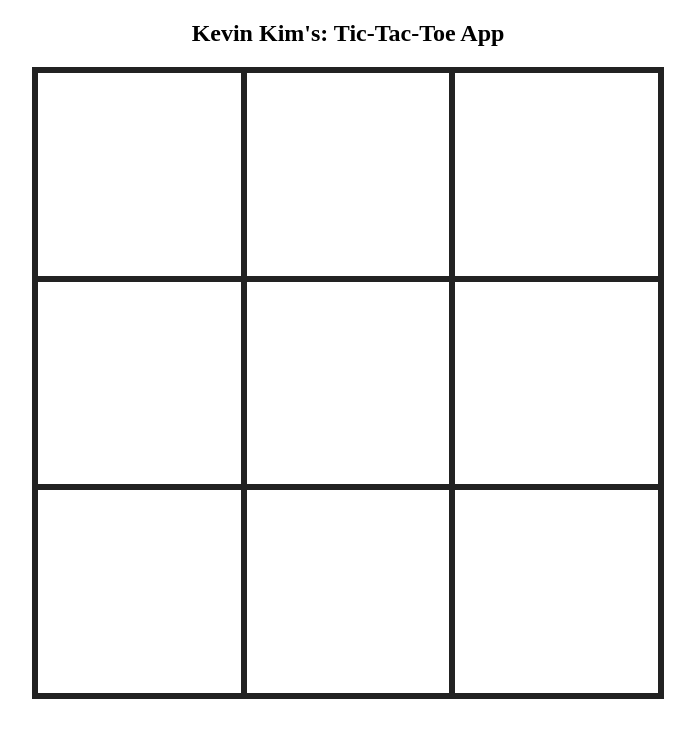
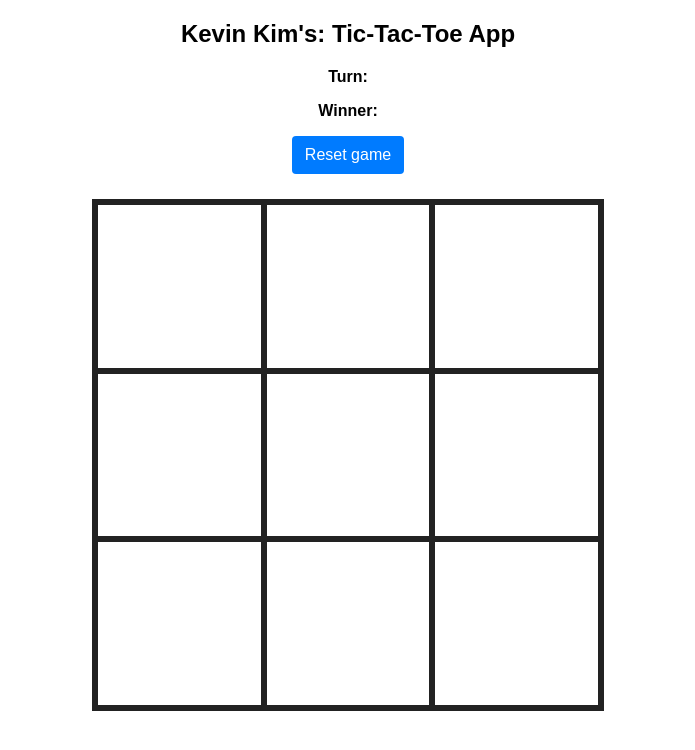
Before and after one commit to uclabruin909/js-tic-tac-toe, a plain HTML site: page index.html in a window 1280 px wide. Shown: the whole page, without its empty margins (292-987 px from the left). Drawn offline with Linux system fonts and the light colour scheme.

Commit message:
create board control styles

```diff
--- a/css/styles.css
+++ b/css/styles.css
@@ -1,5 +1,13 @@
 * {
 	box-sizing: border-box;
+}
+
+html, body {
+	margin: 0;
+	padding: 0;
+	height: 100%;
+	width: 100%;
+	font-family: Arial;
 }
 
 .title {
@@ -16,7 +24,7 @@
 
 /*BOARD STYLES:*/
 .game-board {
-	width: 50%;
+	width: 40%;
 	margin: 0 auto;
 	border-collapse: collapse;
 }
@@ -30,6 +38,7 @@
   content: "";
   display: block;
   margin-top: 100%;
+  width: 100%;
 }
 
 .game-board td {
@@ -51,3 +60,29 @@
 	font-size: 35px;
 	font-weight: bold;
 }
+
+.box:hover {
+	cursor: pointer;
+	background: gray;
+}
+
+
+/*BOARD CONTROL STYLES*/
+.board-controls {
+	margin-bottom: 25px;
+}
+
+.board-controls button {
+  color: #fff;
+  background-color: #007bff;
+  border-color: #007bff;
+  border: 1px solid transparent;
+  padding: .375rem .75rem;
+  font-size: 1rem;
+  line-height: 1.5;
+  border-radius: .25rem;
+}
+
+.board-controls button:hover {
+	cursor: pointer;
+}
--- a/index.html
+++ b/index.html
@@ -2,6 +2,7 @@
 <html>
 <head>
 	<title>Kevin Kim's: 33Across Project</title>
+	<meta name="viewport" content="width=device-width, initial-scale=1">
 	<link rel="stylesheet" href="./css/styles.css">
 </head>
 
@@ -11,62 +12,56 @@
 
 	<div id="wrapper">
 
-		<div class="board-controls"></div> <!-- /.board-controls -->
+		<div class="board-controls">
+			<p>
+				<strong>Turn:</strong>
+				<span class="current-player"></span>
+			</p>
+			<p>
+				<strong>Winner:</strong>
+				<span class="current-player"></span>
+			</p>
+			<div class="control-buttons">
+				<button class="reset-btn">Reset game</button>
+			</div> <!-- /.control-button -->
+		</div> <!-- /.board-controls -->
 
 		<div class="board-table">
 			<table class="game-board">
 				<tr>
 					<td class="cell">
-						<div class="box" box-index="0">
-
-						</div>
-					</td>
+						<div class="box" box-index="0"></div>
+					</td> <!-- /.cell -->
 					<td class="cell">
-						<div class="box" box-index="1">
-
-						</div>
-					</td>
+						<div class="box" box-index="1"></div>
+					</td> <!-- /.cell -->
 					<td class="cell">
-						<div class="box" box-index="2">
-
-						</div>
-					</td>
+						<div class="box" box-index="2"></div>
+					</td> <!-- /.cell -->
 				</tr>
 				<tr>
 					<td class="cell">
-						<div class="box" box-index="3">
-
-						</div>
-					</td>
+						<div class="box" box-index="3"></div>
+					</td> <!-- /.cell -->
 					<td class="cell">
-						<div class="box" box-index="4">
-
-						</div>
-					</td>
+						<div class="box" box-index="4"></div>
+					</td> <!-- /.cell -->
 					<td class="cell">
-						<div class="box" box-index="5">
-
-						</div>
-					</td>
+						<div class="box" box-index="5"></div>
+					</td> <!-- /.cell -->
 				</tr>
 				<tr>
 					<td class="cell">
-						<div class="box" box-index="6">
-
-						</div>
-					</td>
+						<div class="box" box-index="6"></div>
+					</td> <!-- /.cell -->
 					<td class="cell">
-						<div class="box" box-index="7">
-
-						</div>
-					</td>
+						<div class="box" box-index="7"></div>
+					</td> <!-- /.cell -->
 					<td class="cell">
-						<div class="box" box-index="8">
-
-						</div>
-					</td>
+						<div class="box" box-index="8"></div>
+					</td> <!-- /.cell -->
 				</tr>
-			</table>
+			</table> <!-- /.game-board -->
 		</div> <!-- /.board-table -->
 
 	</div><!--  ./#wrapper -->
@@ -109,7 +104,7 @@
 			//only allow click updates if state of selected box is null (empty)
 			if (state.boxes[selBoxIndex] === null) {
 				state.boxes[selBoxIndex] = currentPlayer;
-				this.innerHTML = currentPlayer;
+				this.innerText = currentPlayer;
 				//toggle to next player after state is updated
 				updateToNextPlayer();
 			}
```
